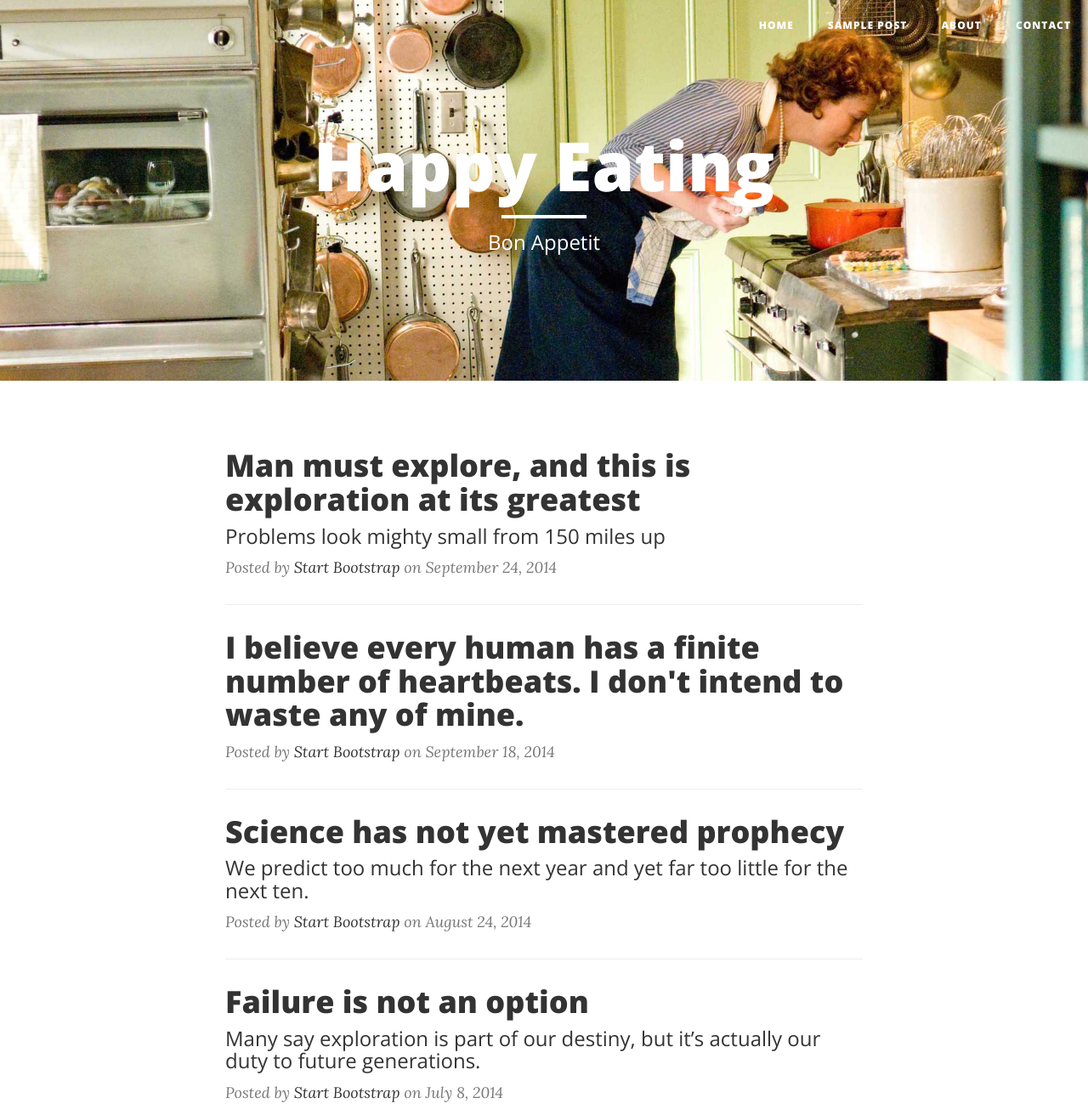
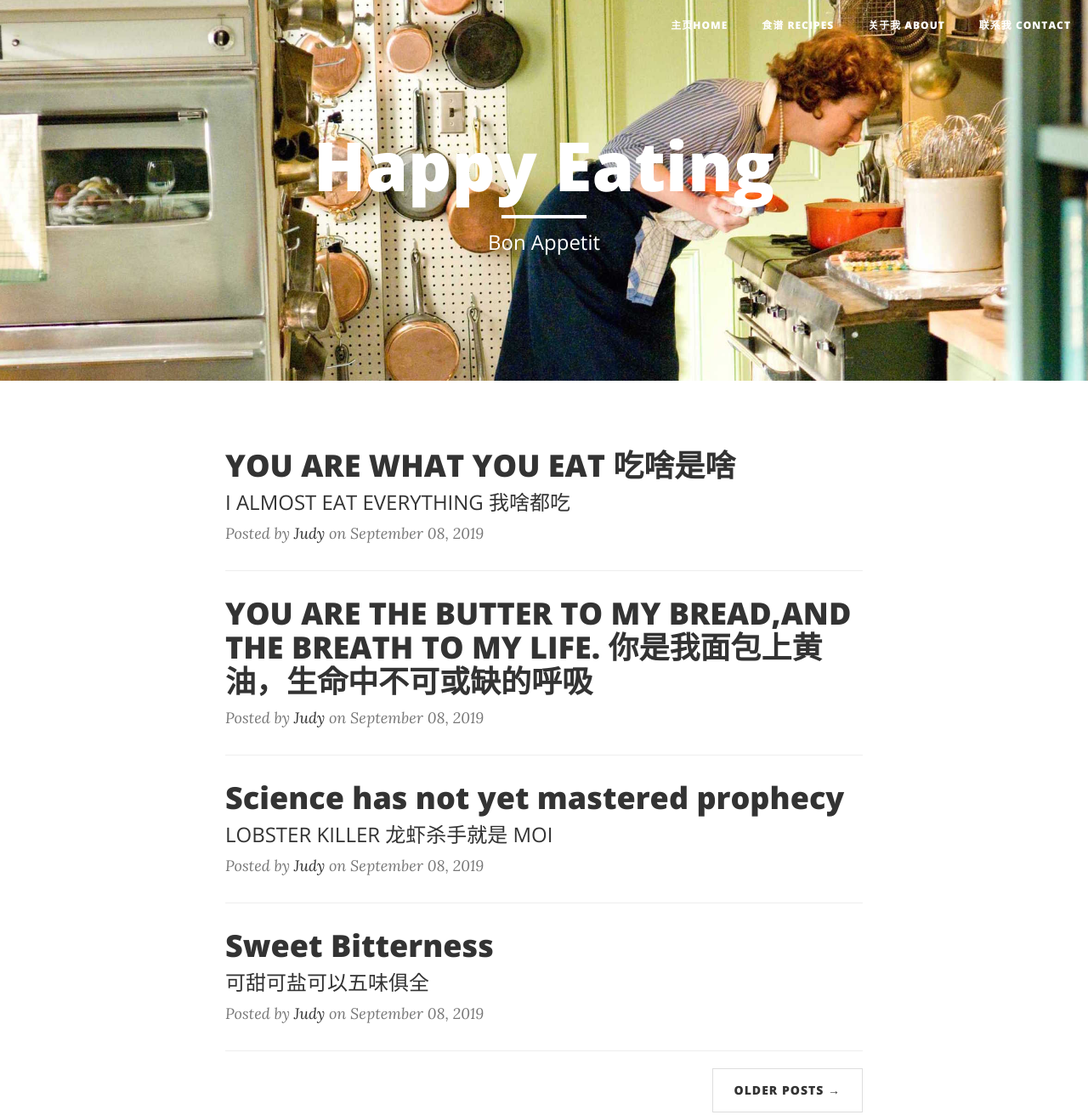
Before and after one commit to judyyinzhihua/judy-s-first, a website: page index.html in a window 1280 px wide. Shown: the top 1312 px of the page at 85% size. Drawn offline with nearby package versions, Linux system fonts and the light colour scheme.

Commit message:
首页内容更改
1. 导航键内容更改
2.指引内容更改
3.发布日期更改

```diff
--- a/index.html
+++ b/index.html
@@ -49,16 +49,16 @@
             <div class="collapse navbar-collapse" id="bs-example-navbar-collapse-1">
                 <ul class="nav navbar-nav navbar-right">
                     <li>
-                        <a href="index.html">Home</a>
+                        <a href="index.html">主页Home</a>
                     </li>
                     <li>
-                        <a href="post.html">Sample Post</a>
+                        <a href="post.html">食谱 recipes</a>
                     </li>
                     <li>
-                        <a href="about.html">About</a>
+                        <a href="about.html">关于我 About</a>
                     </li>
                     <li>
-                        <a href="contact.html">Contact</a>
+                        <a href="contact.html">联系我 Contact</a>
                     </li>
                 </ul>
             </div>
@@ -90,22 +90,25 @@
                 <div class="post-preview">
                     <a href="post.html">
                         <h2 class="post-title">
-                            Man must explore, and this is exploration at its greatest
+                            YOU ARE WHAT YOU EAT
+                            吃啥是啥
                         </h2>
                         <h3 class="post-subtitle">
-                            Problems look mighty small from 150 miles up
+                            I ALMOST EAT EVERYTHING
+                            我啥都吃
                         </h3>
                     </a>
-                    <p class="post-meta">Posted by <a href="#">Start Bootstrap</a> on September 24, 2014</p>
+                    <p class="post-meta">Posted by <a href="#">Judy</a> on September 08, 2019</p>
                 </div>
                 <hr>
                 <div class="post-preview">
                     <a href="post.html">
                         <h2 class="post-title">
-                            I believe every human has a finite number of heartbeats. I don't intend to waste any of mine.
+                             YOU ARE THE BUTTER TO MY BREAD,AND THE BREATH TO MY LIFE.
+                             你是我面包上黄油，生命中不可或缺的呼吸
                         </h2>
                     </a>
-                    <p class="post-meta">Posted by <a href="#">Start Bootstrap</a> on September 18, 2014</p>
+                    <p class="post-meta">Posted by <a href="#">Judy</a> on September 08, 2019</p>
                 </div>
                 <hr>
                 <div class="post-preview">
@@ -114,22 +117,23 @@
                             Science has not yet mastered prophecy
                         </h2>
                         <h3 class="post-subtitle">
-                            We predict too much for the next year and yet far too little for the next ten.
+                            LOBSTER KILLER
+                            龙虾杀手就是 MOI
                         </h3>
                     </a>
-                    <p class="post-meta">Posted by <a href="#">Start Bootstrap</a> on August 24, 2014</p>
+                    <p class="post-meta">Posted by <a href="#">Judy</a> on September 08, 2019</p>
                 </div>
                 <hr>
                 <div class="post-preview">
                     <a href="post.html">
                         <h2 class="post-title">
-                            Failure is not an option
+                            Sweet Bitterness
                         </h2>
                         <h3 class="post-subtitle">
-                            Many say exploration is part of our destiny, but it’s actually our duty to future generations.
+                            可甜可盐可以五味俱全
                         </h3>
                     </a>
-                    <p class="post-meta">Posted by <a href="#">Start Bootstrap</a> on July 8, 2014</p>
+                    <p class="post-meta">Posted by <a href="#">Judy</a> on September 08, 2019</p>
                 </div>
                 <hr>
                 <!-- Pager -->
```
